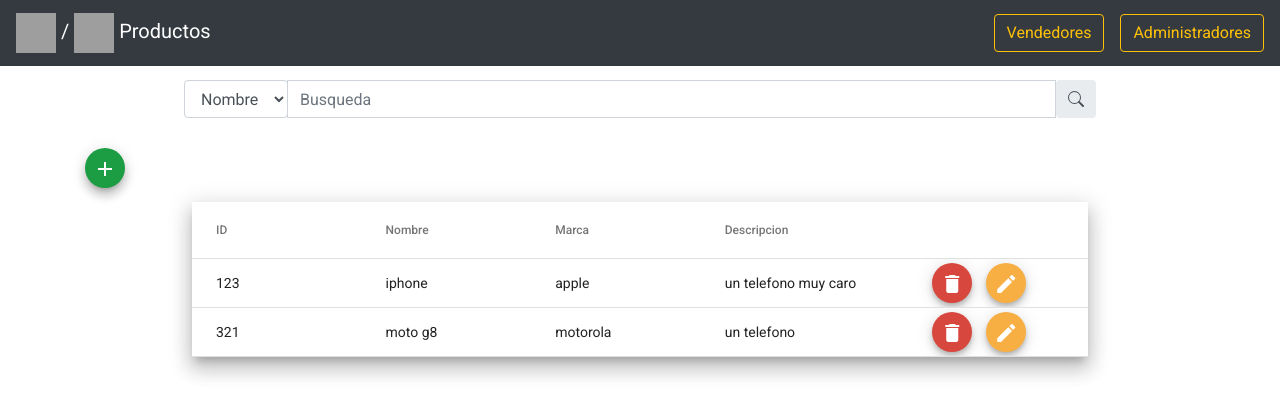
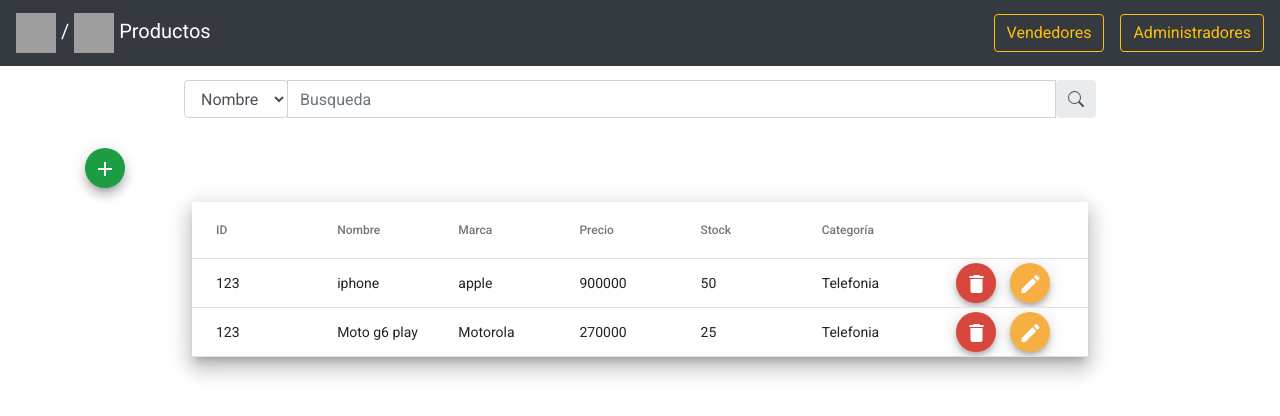
Before and after one commit to cacunae/ProyectoFinal, an Angular app: page /productos in a window 1280 px wide. Shown: the top 416 px of the page. Built offline with nearby package versions, Linux system fonts and the light colour scheme; grey boxes are pictures that could not be loaded.

Commit message:
cambios para enviar

```diff
--- a/src/app/VistaVendedores/stock/stock.component.html
+++ b/src/app/VistaVendedores/stock/stock.component.html
@@ -37,7 +37,7 @@
         style="width: fit-content"
         *matCellDef="let productos; index as i"
       >
-        <div *ngIf="productos.stock > 10; else elseBlock">
+        <div *ngIf="productos.stock > productos.minino; else elseBlock">
           <span style="color: #1c9d43" class="material-icons">
             check_circle
           </span>
--- a/src/app/VistaVendedores/stock/stock.component.ts
+++ b/src/app/VistaVendedores/stock/stock.component.ts
@@ -16,14 +16,14 @@ export class StockComponent implements OnInit {
       nombre: 'S7',
       marca: 'Samsung',
       descripcion: 'hola',
-      stock: 5,
+      stock: 20,
     },
     {
       id: 123456789,
       nombre: 'P20',
       marca: 'huawei',
       descripcion: 'chao',
-      stock: 11,
+      stock: 3,
     },
   ];
 
--- a/src/app/componentes/administradores/administradores.component.html
+++ b/src/app/componentes/administradores/administradores.component.html
@@ -62,27 +62,29 @@
   style="width: 70%; margin: 1em auto; text-align: center"
   class="mat-elevation-z12"
 >
-  <mat-table [dataSource]="estudiantes">
-    <ng-container matColumnDef="rut">
-      <mat-header-cell *matHeaderCellDef> RUT </mat-header-cell>
-      <mat-cell *matCellDef="let estudiante"> {{ estudiante.rut }} </mat-cell>
+  <mat-table [dataSource]="administradores">
+    <ng-container matColumnDef="usuario">
+      <mat-header-cell *matHeaderCellDef> Usuario </mat-header-cell>
+      <mat-cell *matCellDef="let administrador">
+        {{ administrador.usuario }}
+      </mat-cell>
     </ng-container>
     <ng-container matColumnDef="nombre">
       <mat-header-cell *matHeaderCellDef> Nombre </mat-header-cell>
-      <mat-cell *matCellDef="let estudiante">
-        {{ estudiante.nombre }}
+      <mat-cell *matCellDef="let administrador">
+        {{ administrador.nombre }}
       </mat-cell>
     </ng-container>
     <ng-container matColumnDef="apellido">
       <mat-header-cell *matHeaderCellDef> Apellido </mat-header-cell>
-      <mat-cell *matCellDef="let estudiante">
-        {{ estudiante.apellido }}
+      <mat-cell *matCellDef="let administrador">
+        {{ administrador.apellido }}
       </mat-cell>
     </ng-container>
     <ng-container matColumnDef="correo">
       <mat-header-cell *matHeaderCellDef> Correo Electrónico </mat-header-cell>
-      <mat-cell *matCellDef="let estudiante">
-        {{ estudiante.correo }}
+      <mat-cell *matCellDef="let administrador">
+        {{ administrador.correo }}
       </mat-cell>
     </ng-container>
     <ng-container matColumnDef="opciones">
@@ -90,7 +92,7 @@
       </mat-header-cell>
       <mat-cell
         style="justify-content: center"
-        *matCellDef="let estudiante; index as i"
+        *matCellDef="let administrador; index as i"
       >
         <button
           mat-raised-button
@@ -98,7 +100,6 @@
           matTooltipPosition="above"
           mat-mini-fab
           style="background-color: #d8473e"
-          (click)="eliminar(i)"
         >
           <mat-icon>delete</mat-icon>
         </button>
@@ -113,7 +114,6 @@
             margin-left: 1em;
             padding-left: 0%;
           "
-          (click)="modificar(i)"
           data-toggle="modal"
           mat-mini-fab
           href="#EDITAR"
--- a/src/app/componentes/administradores/administradores.component.ts
+++ b/src/app/componentes/administradores/administradores.component.ts
@@ -10,33 +10,33 @@ export class AdministradoresComponent implements OnInit {
 
   ngOnInit() {}
 
-  estudiantes = [
+  administradores = [
     {
-      rut: 123456789,
+      usuario: 123456789,
       nombre: 'Pedro',
       apellido: 'Smith',
       correo: 'example@exmaple.com',
     },
     {
-      rut: 123456789,
+      usuario: 123456789,
       nombre: 'Pedro',
       apellido: 'Smith',
       correo: 'example@exmaple.com',
     },
     {
-      rut: 123456789,
+      usuario: 123456789,
       nombre: 'Pedro',
       apellido: 'Smith',
       correo: 'example@exmaple.com',
     },
     {
-      rut: 123456789,
+      usuario: 123456789,
       nombre: 'Pedro',
       apellido: 'Smith',
       correo: 'example@exmaple.com',
     },
     {
-      rut: 123456789,
+      usuario: 123456789,
       nombre: 'Pedro',
       apellido: 'Smith',
       correo: 'example@exmaple.com',
@@ -44,15 +44,10 @@ export class AdministradoresComponent implements OnInit {
   ];
 
   columnasAMostrar: string[] = [
-    'rut',
+    'usuario',
     'nombre',
     'apellido',
     'correo',
     'opciones',
   ];
-
-  eliminar(i: number) {
-    this.estudiantes.splice(i, 1);
-    console.log(this.estudiantes);
-  }
 }
--- a/src/app/componentes/productos/productos.component.html
+++ b/src/app/componentes/productos/productos.component.html
@@ -119,10 +119,22 @@
         {{ productos.marca }}
       </mat-cell>
     </ng-container>
-    <ng-container matColumnDef="descripcion">
-      <mat-header-cell *matHeaderCellDef> Descripcion </mat-header-cell>
+    <ng-container matColumnDef="precio">
+      <mat-header-cell *matHeaderCellDef> Precio </mat-header-cell>
       <mat-cell *matCellDef="let productos">
-        {{ productos.descripcion }}
+        {{ productos.precio }}
+      </mat-cell>
+    </ng-container>
+    <ng-container matColumnDef="stock">
+      <mat-header-cell *matHeaderCellDef> Stock </mat-header-cell>
+      <mat-cell *matCellDef="let productos">
+        {{ productos.stock }}
+      </mat-cell>
+    </ng-container>
+    <ng-container matColumnDef="categoria">
+      <mat-header-cell *matHeaderCellDef> Categoría </mat-header-cell>
+      <mat-cell *matCellDef="let productos">
+        {{ productos.categoria }}
       </mat-cell>
     </ng-container>
     <ng-container matColumnDef="opciones">
@@ -229,13 +241,32 @@
                 />
               </div>
               <div class="form-group">
-                <label class="" for="descripcion">Descripción</label>
+                <label class="" for="precio">Precio</label>
                 <input
                   class="form-control"
                   type="text"
-                  name="descripcion"
-                  id="descripcion"
+                  name="precio"
+                  id="precio"
                 />
+              </div>
+              <div class="form-group">
+                <label class="" for="stock">Stock inicial</label>
+                <input
+                  class="form-control"
+                  type="text"
+                  name="stock"
+                  id="stock"
+                />
+              </div>
+              <div class="form-group">
+                <label class="" for="categoria">Categoría</label>
+                <div class="input-group-prepend">
+                  <select class="form-control" id="exampleFormControlSelect1">
+                    <option>Telefonía</option>
+                    <option>Computación</option>
+                    <option>Tablets</option>
+                  </select>
+                </div>
               </div>
             </form>
           </div>
@@ -319,13 +350,23 @@
                 />
               </div>
               <div class="form-group">
-                <label class="" for="descripcion">Descripción</label>
+                <label class="" for="precio">Precio</label>
                 <input
                   class="form-control"
                   type="text"
-                  name="descripcion"
-                  id="descripcion"
+                  name="precio"
+                  id="precio"
                 />
+              </div>
+              <div class="form-group">
+                <label class="" for="categoria">Categoría</label>
+                <div class="input-group-prepend">
+                  <select class="form-control" id="exampleFormControlSelect1">
+                    <option>Telefonía</option>
+                    <option>Computación</option>
+                    <option>Tablets</option>
+                  </select>
+                </div>
               </div>
             </form>
           </div>
--- a/src/app/componentes/productos/productos.component.ts
+++ b/src/app/componentes/productos/productos.component.ts
@@ -13,7 +13,9 @@ export class ProductosComponent implements OnInit {
     'id',
     'nombre',
     'marca',
-    'descripcion',
+    'precio',
+    'stock',
+    'categoria',
     'opciones',
   ];
 
@@ -22,20 +24,19 @@ export class ProductosComponent implements OnInit {
       id: '123',
       nombre: 'iphone',
       marca: 'apple',
-      descripcion: 'un telefono muy caro',
+      precio: 900000,
+      stock: 50,
+      categoria: 'Telefonia',
     },
     {
-      id: '321',
-      nombre: 'moto g8',
-      marca: 'motorola',
-      descripcion: 'un telefono',
+      id: '123',
+      nombre: 'Moto g6 play',
+      marca: 'Motorola',
+      precio: 270000,
+      stock: 25,
+      categoria: 'Telefonia',
     },
   ];
 
-  eliminar(i: number) {
-    this.productos.splice(i, 1);
-    console.log(this.productos);
-  }
-
   ngOnInit(): void {}
 }
```
